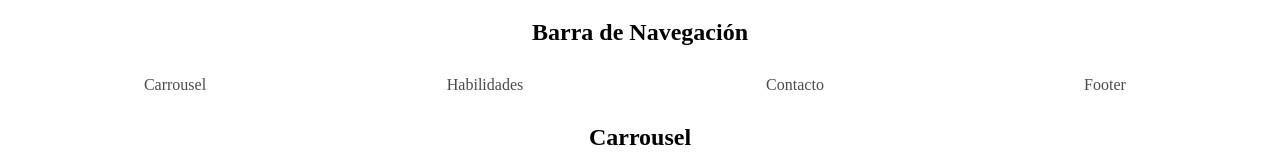
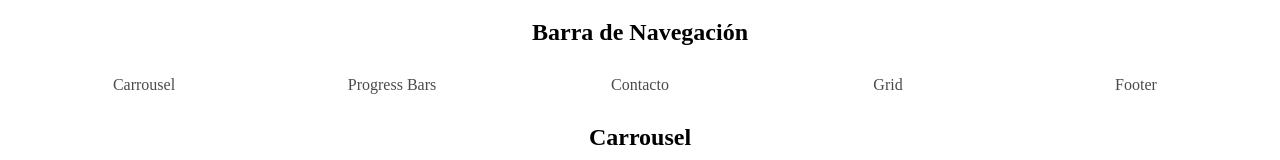
Before and after one commit to MaybeGitHub/MaybeGitHub.github.io, a plain HTML site: page index.html in a window 1280 px wide. Shown: the part 254-414 px from the top of the page. Drawn offline with Linux system fonts and the light colour scheme.

Commit message:
Añadido grid al menu

```diff
--- a/index.html
+++ b/index.html
@@ -33,8 +33,9 @@
         <label for="is-menu-collapsed"></label>
         <ul class="burger-menu">
             <li><a href="#carrousel">Carrousel</a></li>
-            <li><a href="#skills">Habilidades</a></li>
+            <li><a href="#skills">Progress Bars</a></li>
             <li><a href="#contact-form">Contacto</a></li>
+            <li><a href="#grid">Grid</a></li>
             <li><a href="#footer">Footer</a></li>
         </ul>
     </nav>
```
